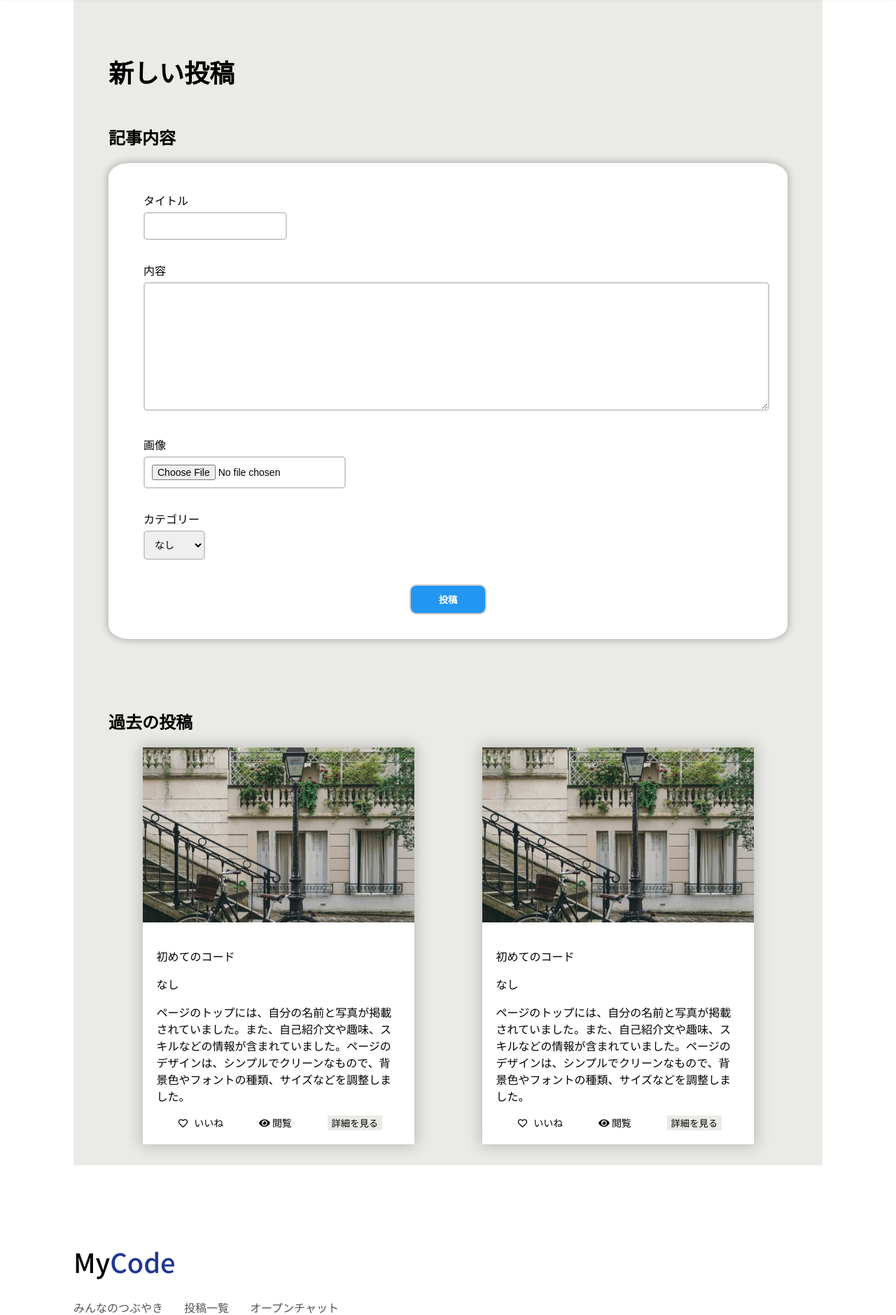
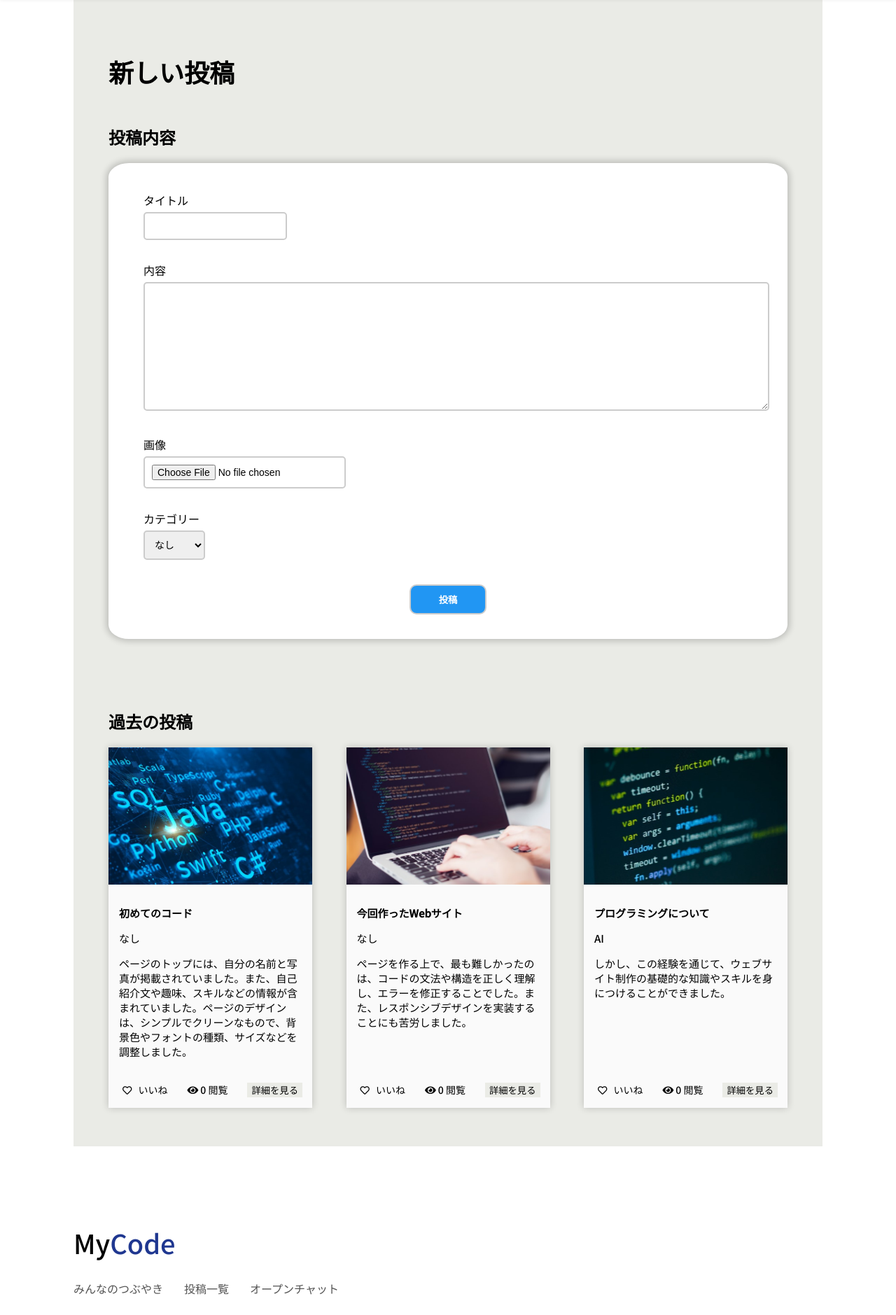
Before and after one commit to MahiroWatanabe/MyFirstApps_SNS, a Django app: page /post/create in a window 1280 px wide. Shown: the part 104-1983 px from the top of the page at 70% size. After the commit the page ends 1954 px from the top, so only its background shows below. Run offline with Django 4.2, Linux system fonts and the light colour scheme; a user stored in the database is signed in; data comes from the database, SQL or seed files in the repository; data that the repository does not hold is empty; style sheets or scripts are compiled from the project's sources; some libraries are stand-ins or nearby versions; some web fonts are replaced.

Commit message:
post_create.htmlの編集　完成させた

```diff
--- a/MySNS/MyApp/static/styles/create/post_create.css
+++ b/MySNS/MyApp/static/styles/create/post_create.css
@@ -229,33 +229,11 @@ img {
   margin-bottom: 10px;
 }
 .post-create__pastpost {
-  justify-content: space-around;
-}
-.post-create__postcontainer {
-  width: 40%;
-  background-color: white;
-  box-shadow: 0px 0px 20px 3px rgba(0, 0, 0, 0.2);
-}
-.post-create__imgcontainer {
-  width: 100%;
-  overflow: hidden;
-  display: flex;
-  justify-content: center;
+  justify-content: space-between;
   align-items: center;
 }
 @media screen and (min-width: 960px) {
-  .post-create__imgcontainer {
-    height: 250px;
+  .post-create__pastpost {
+    align-items: stretch;
   }
-}
-.post-create__img {
-  -o-object-fit: cover;
-     object-fit: cover;
-  -o-object-position: center center;
-     object-position: center center;
-  width: 100%;
-  height: 100%;
-}
-.post-create__postall {
-  padding: 20px;
 }/*# sourceMappingURL=post_create.css.map */
--- a/MySNS/MyApp/static/styles/create/post_create.scss
+++ b/MySNS/MyApp/static/styles/create/post_create.scss
@@ -90,34 +90,38 @@
 
     &__pastpost{
         @extend .flex3;
-        justify-content: space-around;
-    }
-
-    &__postcontainer{
-        width: 40%;
-        background-color: $cWhite;
-        box-shadow: 0px 0px 20px 3px rgba(0, 0, 0, 0.2);
-    }
-
-    &__imgcontainer{
-        width: 100%;
-        overflow: hidden;
-        display: flex;
-        justify-content: center;
+        justify-content: space-between;
         align-items: center;
         @include mq(lg){
-            height: 250px;
+            align-items: stretch;
         }
     }
 
-    &__img{
-        object-fit: cover;
-        object-position: center center;
-        width: 100%;
-        height: 100%;
-    }
+    // &__postcontainer{
+    //     width: 40%;
+    //     background-color: $cWhite;
+    //     box-shadow: 0px 0px 20px 3px rgba(0, 0, 0, 0.2);
+    // }
 
-    &__postall{
-        padding: 20px;
-    }
+    // &__imgcontainer{
+    //     width: 100%;
+    //     overflow: hidden;
+    //     display: flex;
+    //     justify-content: center;
+    //     align-items: center;
+    //     @include mq(lg){
+    //         height: 250px;
+    //     }
+    // }
+
+    // &__img{
+    //     object-fit: cover;
+    //     object-position: center center;
+    //     width: 100%;
+    //     height: 100%;
+    // }
+
+    // &__postall{
+    //     padding: 20px;
+    // }
 }
--- a/MySNS/MyApp/templates/post_create.html
+++ b/MySNS/MyApp/templates/post_create.html
@@ -15,7 +15,7 @@
 
       <div class="post-create__new">
         <div class="post-create__newtitle">
-          <h2>記事内容</h2>
+          <h2>投稿内容</h2>
         </div>
         <div class="post-create__newpost">
           <form method="POST" enctype="multipart/form-data">
@@ -48,16 +48,16 @@
           <h2>過去の投稿</h2>
         </div>
         <div class="post-create__pastpost">
-          <!-- 一つ目 -->
-          <div class="post-create__postcontainer">
-            <div class="post-create__imgcontainer">
-              <img class="post-create__img" src="{% static 'images/image-p1.jpg' %}" alt="">
+          {% for post in posts %}
+                <div class="mypost__usercontainer">
+                    <div class="mypost__userimgcontainer">
+                        <img src="{{ post.image.url }}" alt="" class="mypost__img">
                     </div>
-            <div class="post-create__postall">
-              <div class="post-create__postbody">
-                <p class="post-create__posttitle">初めてのコード</p>
-                <p class="post-create__postcategory">なし</p>
-                <p class="post-create__postcontent">ページのトップには、自分の名前と写真が掲載されていました。また、自己紹介文や趣味、スキルなどの情報が含まれていました。ページのデザインは、シンプルでクリーンなもので、背景色やフォントの種類、サイズなどを調整しました。</p>
+                    <div class="mypost__userbody-operation">
+                        <div class="mypost__userbody">
+                            <p class="mypost__usertitle">{{ post.title }}</p>
+                            <p>{{ post.category }}</p>
+                            <p class="mypost__usercontent">{{ post.content }}</p>
                         </div>
                         <div class="mypost__operation">
                             <div class="mypost__good">
@@ -82,51 +82,11 @@
                                 <span>{{post.views}}</span>
                                 <span>閲覧</span>
                             </div>
-                <button class="mypost__btn"><a href="" class="mypost__a">詳細を見る</a></button>
+                            <button class="mypost__btn"><a href="{% url 'MyApp:post_detail' pk=post.pk %}" class="mypost__a">詳細を見る</a></button>
                         </div>
                     </div>
                 </div>
-          <!-- 一つ目 -->
-
-          <!-- 二つ目 -->
-          <div class="post-create__postcontainer">
-            <div class="post-create__imgcontainer">
-              <img src="{% static 'images/image-p1.jpg' %}" alt="">
-            </div>
-            <div class="post-create__postall">
-              <div class="post-create__postbody">
-                <p class="post-create__posttitle">初めてのコード</p>
-                <p class="post-create__postcategory">なし</p>
-                <p class="post-create__postcontent">ページのトップには、自分の名前と写真が掲載されていました。また、自己紹介文や趣味、スキルなどの情報が含まれていました。ページのデザインは、シンプルでクリーンなもので、背景色やフォントの種類、サイズなどを調整しました。</p>
-              </div>
-              <div class="mypost__operation">
-                <div class="mypost__good">
-                    {% if is_user_liked_for_post %}
-                    <button type="button" id="ajax-like-for-post" style="border:none;background:none">
-                    <!-- すでにイイねしている時はfasクラス -->
-                    <i class="fas fa-heart text-danger" id="like-for-post-icon"></i>
-                    </button>
-                    {% else %}
-                    <button type="button" id="ajax-like-for-post" style="border:none;background:none">
-                    <!-- イイねしていないときはfarクラス -->
-                    <i class="far fa-heart text-danger" id="like-for-post-icon"></i>
-                    </button>
-                    {% endif %}
-                    <!-- イイねの数 -->
-                    <span id="postlike_count">{{ postlike_count }}</span>
-                    <span>いいね</span>
-                </div>
-
-                <div class="mypost__watch">
-                    <i class="fas fa-eye"></i>
-                    <span>{{post.views}}</span>
-                    <span>閲覧</span>
-                </div>
-                <button class="mypost__btn"><a href="" class="mypost__a">詳細を見る</a></button>
-              </div>
-            </div>
-          </div>
-          <!-- 二つ目 -->
+            {% endfor %}
         </div>
       </div>
     </div>
```
Also changed, not shown: 1 other file. Lines whose indentation alone changed are shown as unchanged.
